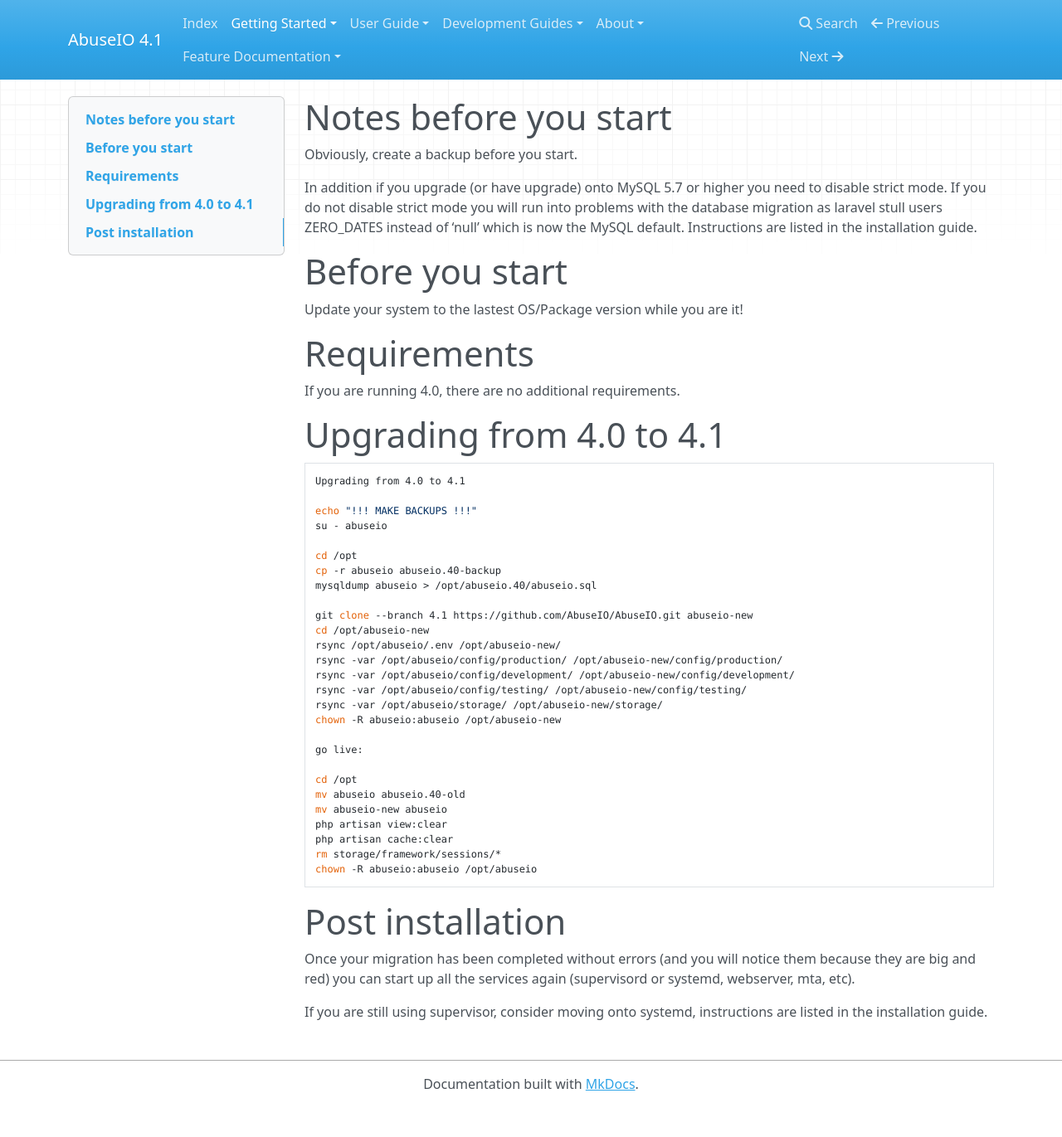
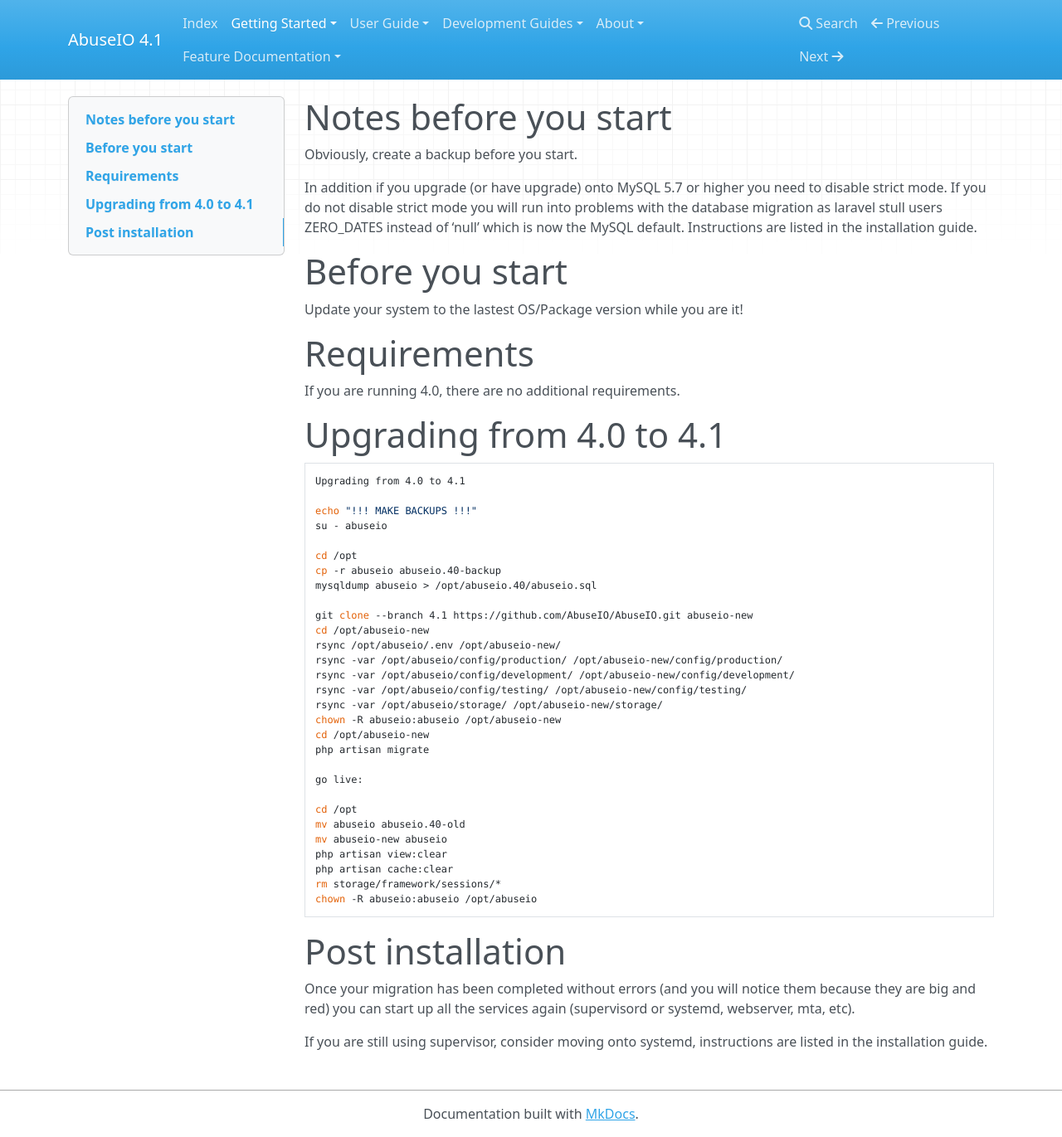
Before and after one commit to AbuseIO/abuseio-docs, an MkDocs documentation site: the page built from docs/migration.md, in a window 1280 px wide and 1371 px high. Shown: the whole window at 83% size. Built offline with MkDocs 1.6.1, drawn with Linux system fonts in a browser that asks for light colours; nearby versions of some CDN libraries; old or Windows-style settings are respelled for this version of MkDocs.

Commit message:
Update migration.md

```diff
--- a/docs/migration.md
+++ b/docs/migration.md
@@ -34,6 +34,8 @@ rsync -var /opt/abuseio/config/development/ /opt/abuseio-new/config/development/
 rsync -var /opt/abuseio/config/testing/ /opt/abuseio-new/config/testing/
 rsync -var /opt/abuseio/storage/ /opt/abuseio-new/storage/
 chown -R abuseio:abuseio /opt/abuseio-new
+cd /opt/abuseio-new
+php artisan migrate
 
 go live:
 
```
